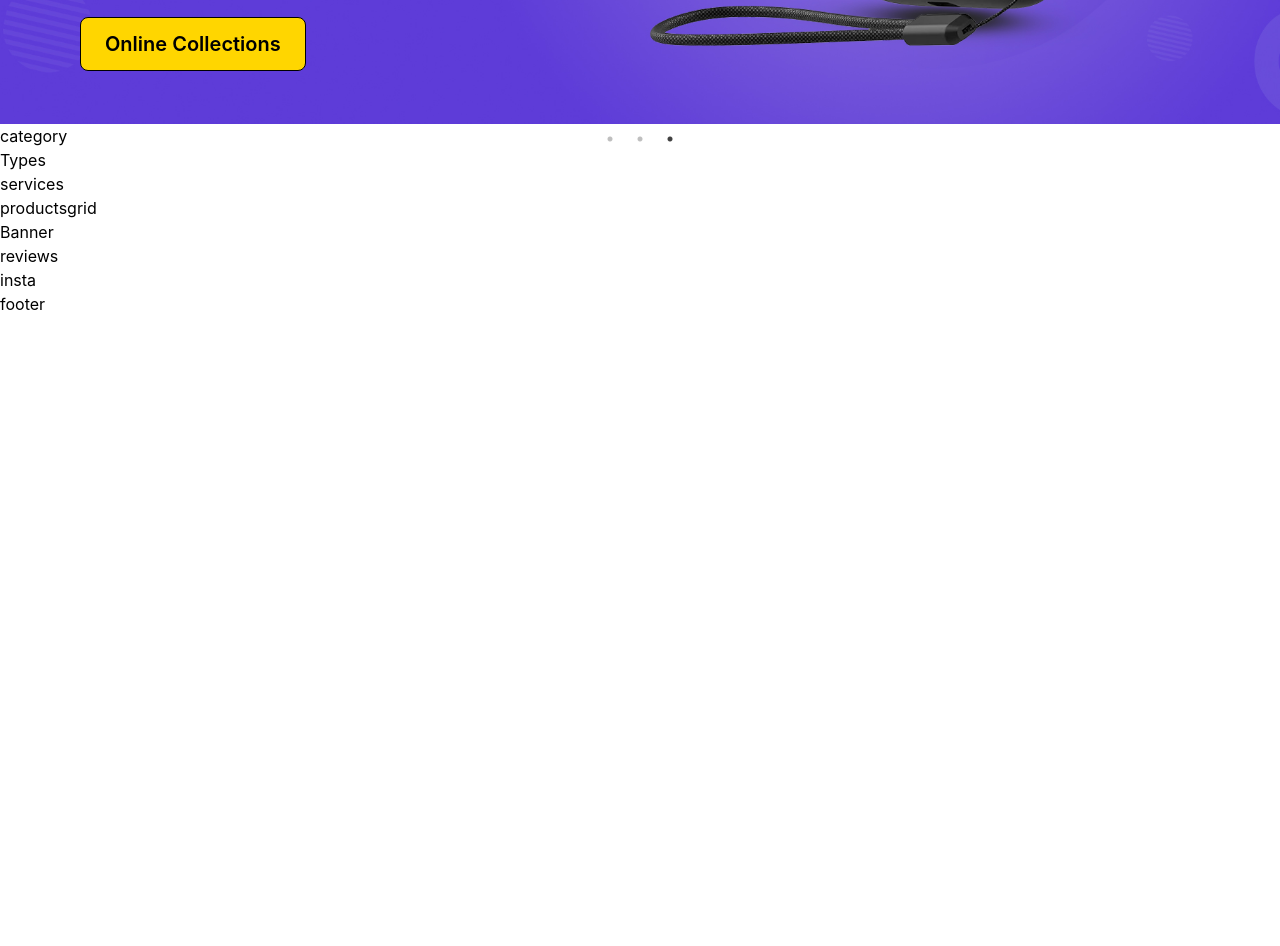
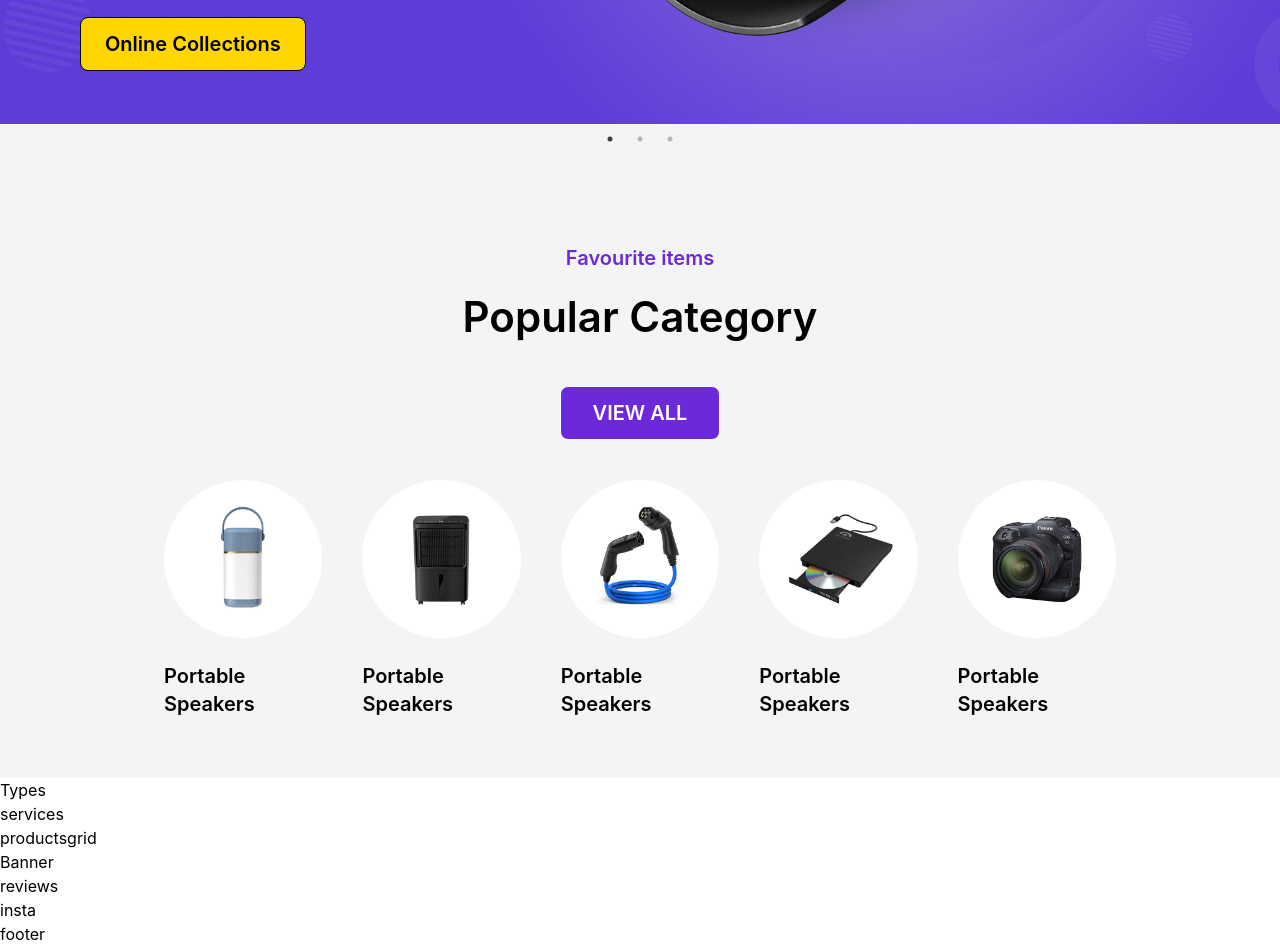
Before and after one commit to SushmaGanji/Electronics-EcommerceWebsite, a React (Vite) app: page / in a window 1280 px wide. Shown: the part 500-1446 px from the top of the page. Before the commit the page ends 816 px from the top, so only its background shows below. Built offline with nearby package versions, Linux system fonts and the light colour scheme.

Commit message:
implemented category section

```diff
--- a/src/components/Category.jsx
+++ b/src/components/Category.jsx
@@ -1,9 +1,56 @@
-import React from 'react'
+import { useEffect } from 'react'
+import cat1 from '../assets/cat1.jpg'
+import cat2 from '../assets/cat2.jpg'
+import cat3 from '../assets/cat3.jpg'
+import cat4 from '../assets/cat4.jpg'
+import cat5 from '../assets/cat5.jpg'
+import AOS from 'aos'
+import 'aos/dist/aos.css'
 
 const Category = () => {
+    useEffect(() => {
+        AOS.init({  //This starts AOS and sets global animation options.simple “Hey AOS, start watching the page and animate elements that have data-aos attributes.”
+            offset: 100, //Offset controls when the animation triggers.Animation will start when the element is 100px before it enters the viewport (approximately).
+            duration: 500, //length of the animation in milliseconds
+            easing: 'ease-in-out',// animation will starts slow → goes faster in the middle → ends slow
+
+        })
+
+        AOS.refresh();
+
+    }, [])
     return (
-        <div>
-            category
+        // this div contains the category whole section so the all categories on largescreen it will be column direction else row
+        <div id='category' className='w-full bg-gray-100 lg:px-20 px-5 pt-[120px] pb-[60px] flex flex-col  justify-center items-center'>
+
+            <div data-aos="zoom-in" data-aos-delay="50" className='w-full flex flex-col justify-center  items-center gap-[20px]'>
+                <h1 className='text-(--theme-purple) font-semibold text-xl text-center'>Favourite items</h1>
+                <h1 className='text-[42px] font-semibold text-center leading-[50px]'>Popular Category</h1>
+                <button className='bg-(--theme-purple) hover:bg-(--theme-yellow) hover:text-black text-white font-semibold text-xl mt-6 border rounded-lg px-8 py-3'>VIEW ALL</button>
+            </div>
+
+            <div className='lg:w-[85%] w-full grid lg:grid-cols-5 grid-cols-1 justify-center  items-start gap-10 mt-10'>
+                <div data-aos="zoom-in" data-aos-delay="200" className='flex flex-col justify-center items-center gap-6 transition-transform hover:scale-110 duration-100 ease-in-out'>
+                    <img src={cat1} alt="" className='rounded-full cursor-pointer' />
+                    <h1 className='text-black font-semibold lg:text-xl text-3xl hover:text-(--theme-purple)'>Portable Speakers</h1>
+                </div>
+                <div data-aos="zoom-in" data-aos-delay="200" className='flex flex-col justify-center items-center gap-6 transition-transform hover:scale-110 duration-100 ease-in-out'>
+                    <img src={cat2} alt="" className='rounded-full cursor-pointer' />
+                    <h1 className='text-black font-semibold lg:text-xl text-3xl hover:text-(--theme-purple)'>Portable Speakers</h1>
+                </div>
+                <div data-aos="zoom-in" data-aos-delay="200" className='flex flex-col justify-center items-center gap-6 transition-transform hover:scale-110 duration-100 ease-in-out'>
+                    <img src={cat3} alt="" className='rounded-full cursor-pointer' />
+                    <h1 className='text-black font-semibold lg:text-xl text-3xl hover:text-(--theme-purple)'>Portable Speakers</h1>
+                </div>
+                <div data-aos="zoom-in" data-aos-delay="200" className='flex flex-col justify-center items-center gap-6 transition-transform hover:scale-110 duration-100 ease-in-out'>
+                    <img src={cat4} alt="" className='rounded-full cursor-pointer' />
+                    <h1 className='text-black font-semibold lg:text-xl text-3xl hover:text-(--theme-purple)'>Portable Speakers</h1>
+                </div>
+                <div data-aos="zoom-in" data-aos-delay="200" className='flex flex-col justify-center items-center gap-6 transition-transform hover:scale-110 duration-100 ease-in-out'>
+                    <img src={cat5} alt="" className='rounded-full cursor-pointer' />
+                    <h1 className='text-black font-semibold lg:text-xl text-3xl hover:text-(--theme-purple)'>Portable Speakers</h1>
+                </div>
+            </div>
         </div>
     )
 }
--- a/src/components/Hero.jsx
+++ b/src/components/Hero.jsx
@@ -17,7 +17,7 @@
         slidesToShow: 1,/* Number of slides visible at once.Only one slide is shown at a time */
         slidesToScroll: 1, /*Number of slides moved on each action.Clicking arrow or dot moves 1 slide at a time */
         arrows: false,/*Hides previous/next arrow buttons */
-        autoplay: true,
+        autoplay: false,
         autoplaySpeed: 2000,
 
     }
--- a/src/index.css
+++ b/src/index.css
@@ -2,4 +2,5 @@
 
 :root {
   --theme-yellow: #ffd600; /* rich theme yellow */
+  --theme-purple: #6d28d9;
 }
```
